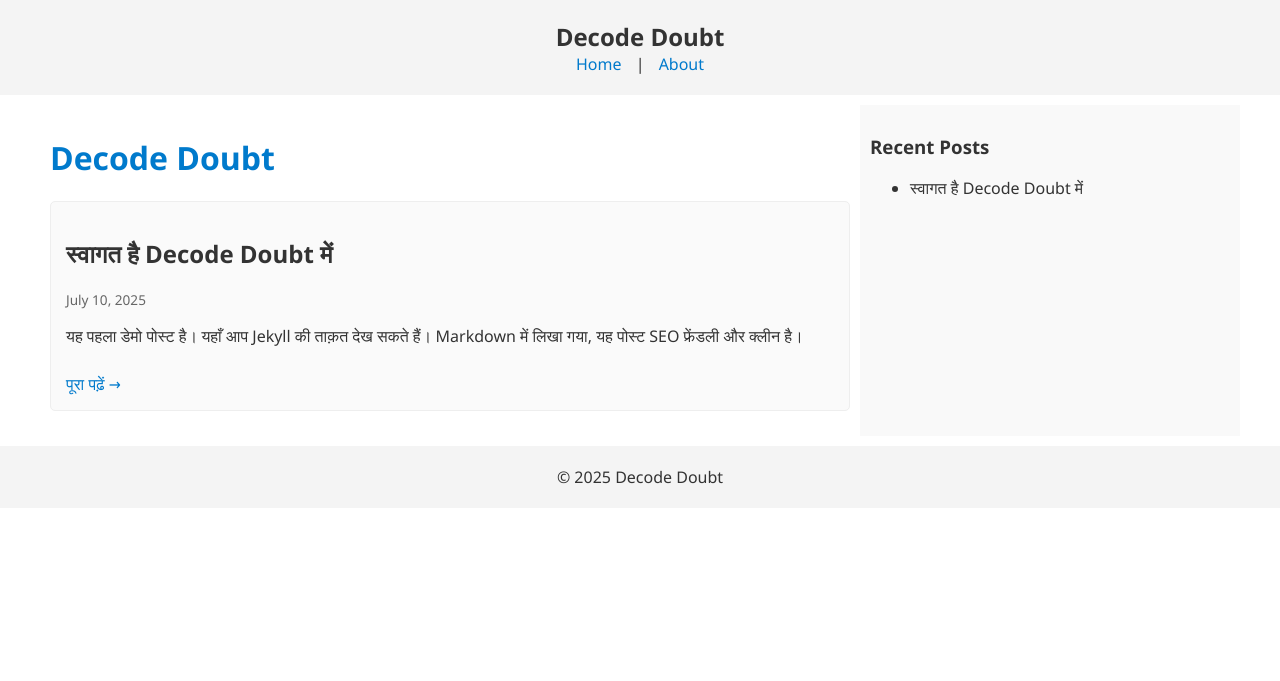
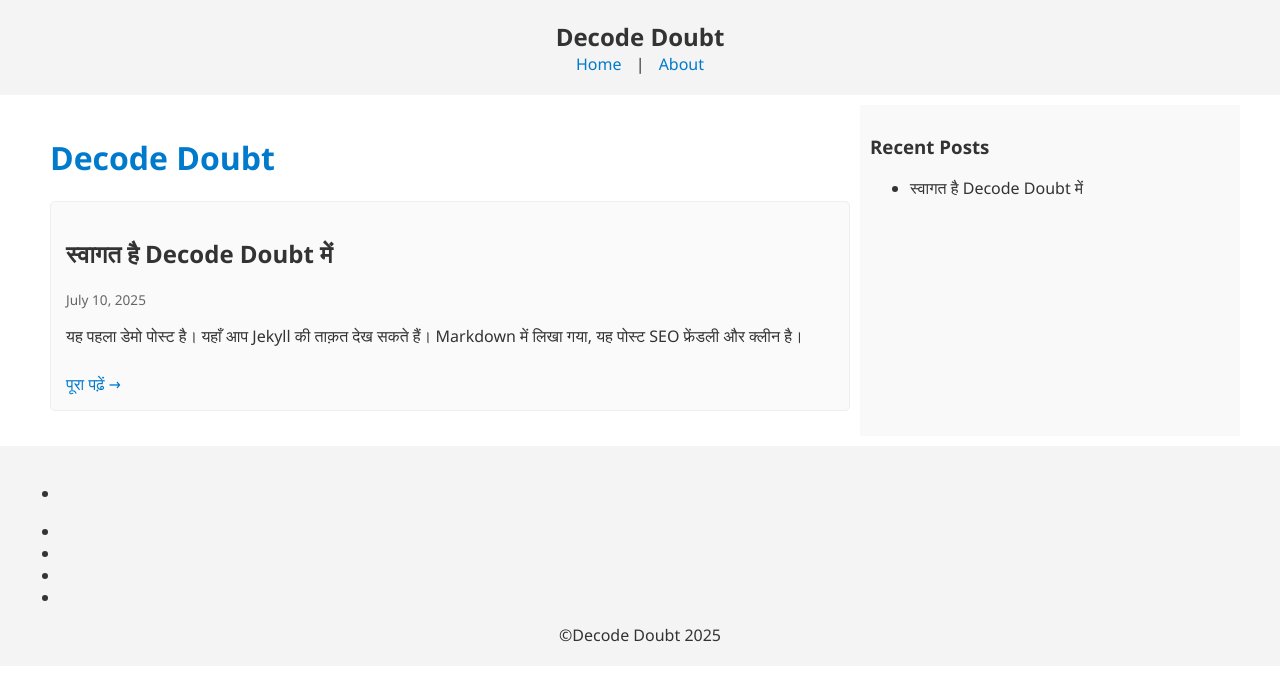
Before and after one commit to decodedoubt/education, a Jekyll site: the page built from index.md, in a window 1280 px wide. Shown: the top 681 px of the page. Built offline with Jekyll 4.4.1, drawn with Linux system fonts in a browser that asks for light colours.

Commit message:
update footer

```diff
--- a/_includes/footer.html
+++ b/_includes/footer.html
@@ -1,3 +1,26 @@
 <footer>
-  <p>&copy; 2025 Decode Doubt</p>
+  <div class="footer-wrapper">
+<div class="footer-sec row">
+<!-- Footer Social -->
+<div class="social-footer">
+<div class="native-opt">
+<div class="widget LinkList"><ul><li><a class="back-top" href="#top" title="Back to Top"></a></li></ul></div>
+</div>
+<div class="section" id="social-footer" name="Social Footer"><div class="widget LinkList" data-version="1" id="LinkList20">
+<div class="widget-content">
+<ul>
+<li><a class="facebook" href="https://decodedoubt.blogspot.com/" rel="noopener" target="_blank" title="facebook"></a></li>
+<li><a class="instagram" href="https://decodedoubt.blogspot.com/" rel="noopener" target="_blank" title="instagram"></a></li>
+<li><a class="youtube" href="https://decodedoubt.blogspot.com/" rel="noopener" target="_blank" title="youtube"></a></li>
+<li><a class="quora" href="https://hi.quora.com/profile/Krishan-Kant-7" rel="noopener" target="_blank" title="quora"></a></li>
+</ul>
+</div>
+</div></div>
+</div>
+<!-- Footer Copyright -->
+<div class="copyright">
+<span>©</span><a href="https://decodedoubt.blogspot.com/" id="mycontent" title="Free Blogger Template">Decode Doubt 2025</a>
+</div>
+</div>
+</div>
 </footer>
```
